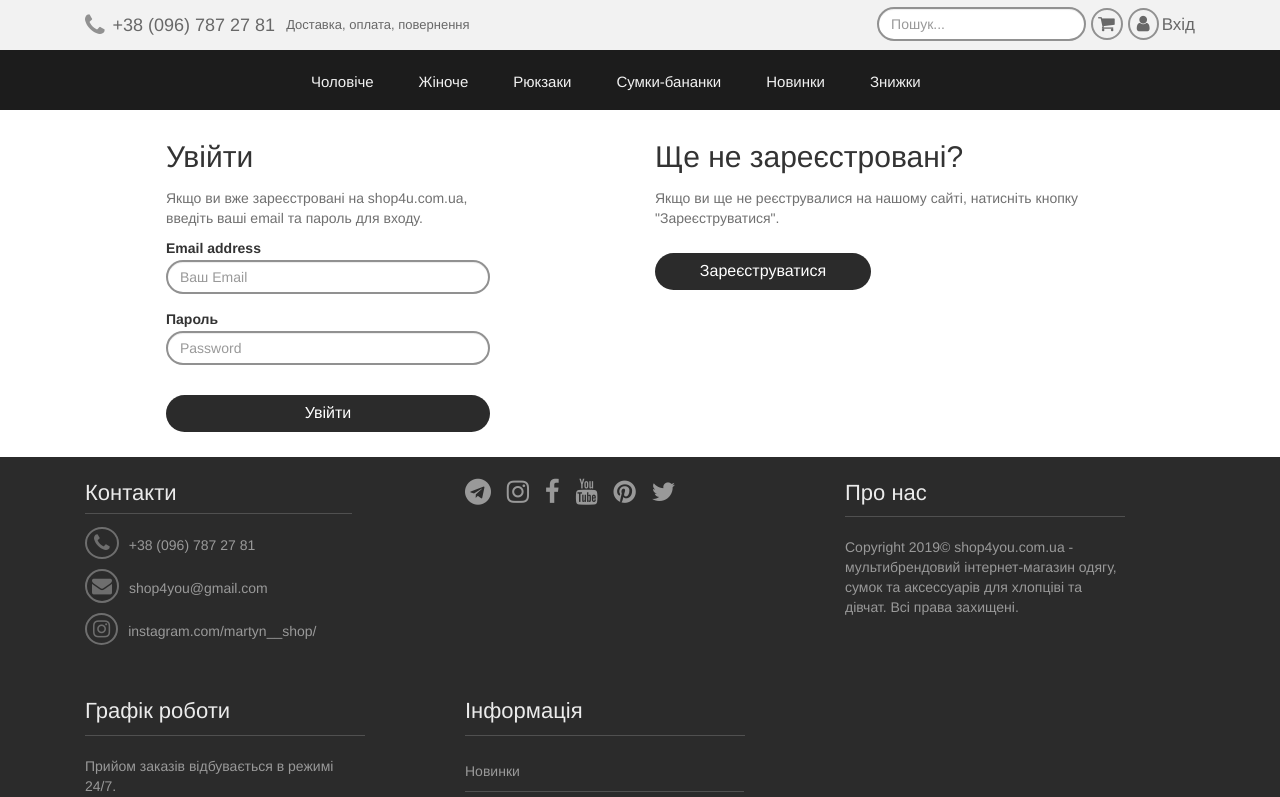
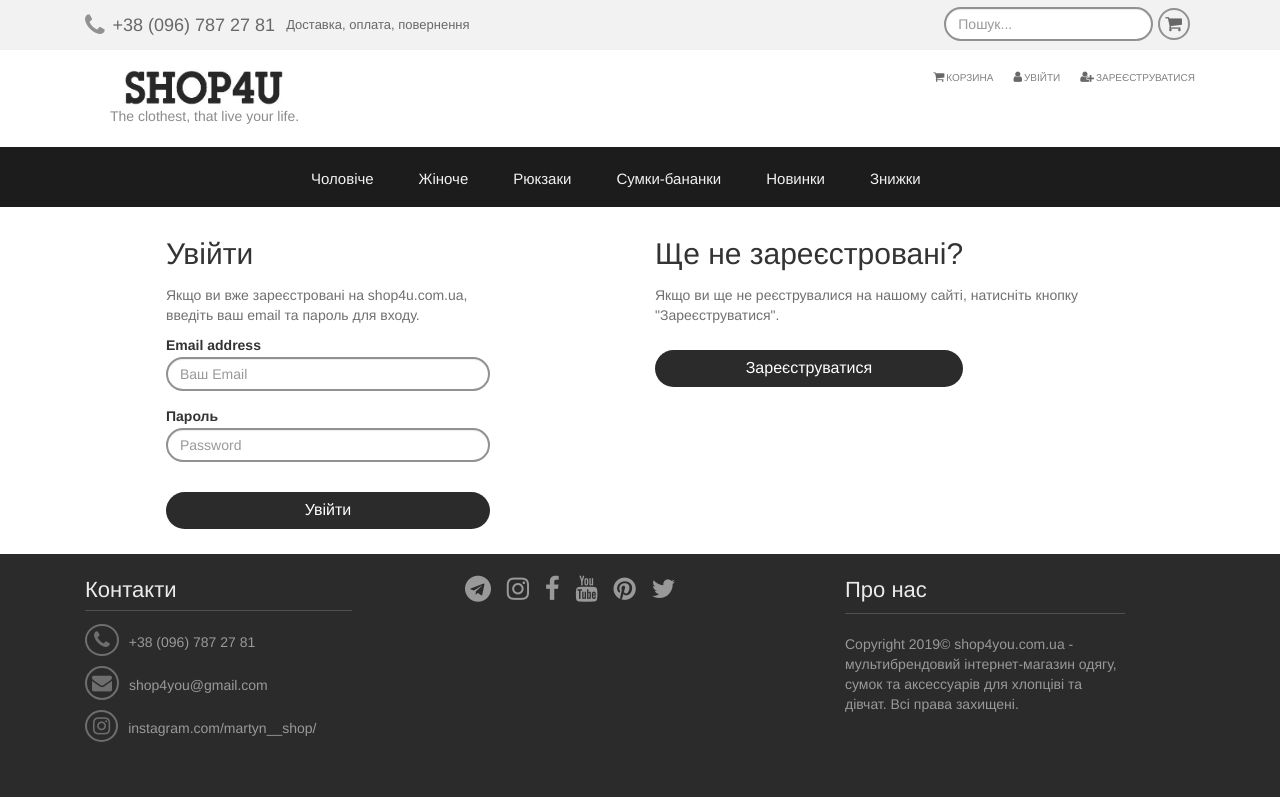
Before and after one commit to JimboGe/Shop.FrontEnd, a React (Create React App) app in the folder Shop.FrontEnd/ClientApp/: page /user/signin in a window 1280 px wide. Shown: the top 797 px of the page. Built offline with nearby package versions, Linux system fonts and the light colour scheme.

Commit message:
delete carousel, add logo

```diff
--- a/Shop.FrontEnd/ClientApp/src/components/NavMenu.css
+++ b/Shop.FrontEnd/ClientApp/src/components/NavMenu.css
@@ -26,7 +26,7 @@
     color:#f1f1f1;
     transition-duration: 400ms;
 }
-.navbar.bot .nav>li>a:focus, .navbar.bot .nav>li>a:hover, .fa-shopping-cart:hover{
+.navbar.bot .nav>li>a:focus, .navbar.bot .nav>li>a:hover, .navbar.top .fa-shopping-cart:hover{
     background-color: transparent;
     color:#f08c01;
     border-color:#f08c01;
@@ -54,7 +54,7 @@ a.phone{
 .services{
     font-size:13px;
 }
-.fa-shopping-cart{
+.navbar.top .fa-shopping-cart{
     border: 2px solid #919191;
     border-radius: 50%;
     padding-left:5px;
@@ -66,25 +66,6 @@ a.phone{
     margin-right:5px;
     margin-left:5px;
     transition-duration: 400ms;
-}
-.fa-user{
-    border:2px solid #919191;
-    border-radius: 50%;
-    padding: 5px;
-    padding-right: 7px;
-    padding-left: 7px;
-    margin-top:-2px;
-    color:#686868;
-    transition-duration: 400ms;
-}
-.login-logo span{
-    font-size:17px;
-    margin-left:3px;
-}
-.navbar.top a:hover>i{
-    color:#f08c01;
-    border-color:#f08c01;
-
 }
 input.form-control{
     margin-top:-3px;
@@ -206,3 +187,44 @@ input.form-control:active, input.form-control:focus, input.form-control:hover{
     text-shadow: 0 1px 0 #f08c01;
     background: black;
 }
+.navbar.middle .logo img{
+    padding:10px;
+    margin:-5px 0px -20px 25px;
+}
+.navbar.middle .logo a{
+    text-decoration: none;
+}
+.navbar.middle .logo div{
+    margin-left:25px;
+    padding-top:5px;
+    margin-bottom:-5px;
+}
+.navbar.middle .logo div span{
+    color:rgb(139, 139, 139);
+    transition-duration: 400ms;
+}
+.navbar.middle .right{
+    font-size:10px;
+    float:right;
+    margin-top:15px;
+}
+.navbar.middle .right a {
+    text-decoration: none;
+}
+.navbar.middle .right a span{
+    color:rgb(128, 128, 128);
+    margin-left:2px;
+    transition-duration: 400ms;
+}
+.navbar.middle .right a:not(:last-child){
+    margin-right:20px;
+}
+.navbar.middle .fa{
+    border:0;
+    font-size:12px;
+    color:#686868;
+    transition-duration: 400ms;
+}
+.navbar.middle .right a:hover i, .navbar.middle .right a:hover span{
+    color: #f08c01;
+}
--- a/Shop.FrontEnd/ClientApp/src/components/NavMenu.js
+++ b/Shop.FrontEnd/ClientApp/src/components/NavMenu.js
@@ -1,6 +1,6 @@
 import React, { Component } from 'react';
 import { Link } from 'react-router-dom';
-import { Button, Form, FormControl } from "react-bootstrap";
+import { Button, Form, FormControl, Row, Col } from "react-bootstrap";
 import styles from './NavMenu.css';
 
 class NavMenu extends Component {
@@ -282,16 +282,48 @@ class NavMenu extends Component {
                   <i className="fa fa-shopping-cart" style={{ fontSize: '18px' }}></i>
                   {this.dropItemCart()}
                 </Link>
-                <Link to='/user/signin' className='login-logo' >
-                  <i className="fa fa-user" style={{ fontSize: '18px' }}></i>
-                  <span>Вхід</span>
-                </Link>
               </div>
               <div style={{ float: 'right' }}>
                 <Form inline>
                   <FormControl type="text" placeholder="Пошук..." />
                 </Form>
               </div>
+            </div>
+          </nav>
+        </div>
+        <div style={{ borderRadius: '0' }} className='navbar middle'>
+          <nav>
+            <div className='container' >
+              <Row>
+                <Col md={8}>
+                  <div className='logo'>
+                    <Link to='/'>
+                      <img src='/img/logo.png' height='70px' />
+                      <div>
+                        <span>
+                          The clothest, that live your life.
+                        </span>
+                      </div>
+                    </Link>
+                  </div>
+                </Col>
+                <Col md={4}>
+                  <div className='right'>
+                    <Link to='/cart'>
+                      <i className="fa fa-shopping-cart"></i>
+                      <span>КОРЗИНА</span>
+                    </Link>
+                    <Link to='/user/signin'>
+                      <i className="fa fa-user"></i>
+                      <span>УВІЙТИ</span>
+                    </Link>
+                    <Link to='/user/signup'>
+                    <i class="fa fa-user-plus"></i>
+                      <span>ЗАРЕЄСТРУВАТИСЯ</span>
+                    </Link>
+                  </div>
+                </Col>
+              </Row>
             </div>
           </nav>
         </div>
--- a/Shop.FrontEnd/ClientApp/src/components/pages/Home/Home.css
+++ b/Shop.FrontEnd/ClientApp/src/components/pages/Home/Home.css
@@ -1,23 +1,3 @@
-
-.carousel.big button.left , .carousel.big button.right{
-    height: 420px;
-    background:transparent;
-    width:100px;
-    border:0px;
-}
-.carousel.small button.left , .carousel.small button.right{
-    height: 200px;
-    background:transparent;
-    width:50px;
-    border:0px;
-}
-.carousel button.left:active,.carousel button.left:focus,
-.carousel button.right:focus, .carousel button.right:active{
-    outline: 0px;
-}
-.carousel img{
-    width:100%;
-}
 .grid {
     display: grid;
     grid-template: 1fr 1fr 1fr 1fr/1fr 1fr 1fr 1fr 0.9fr 0.9fr;
--- a/Shop.FrontEnd/ClientApp/src/components/pages/Home/Home.js
+++ b/Shop.FrontEnd/ClientApp/src/components/pages/Home/Home.js
@@ -12,52 +12,12 @@ class Home extends Component {
       <div className='container'>
         <div className='grid'>
           <div className='item1'>
-            <div className='carousel big ' >
-              <Carousel slidesToShow={1} cellAlign="center"  speed={600} autoplay={true} autoplayInterval={2000}
-                wrapAround={true} pauseOnHover={true}
-                renderCenterLeftControls={({ previousSlide }) => (
-                  <button className='left' onClick={previousSlide} />
-                )}
-                renderCenterRightControls={({ nextSlide }) => (
-                  <button className='right' onClick={nextSlide} />
-                )}>
-                <Link to='#1'><img src="https://www.lesitedelasneaker.com/wp-content/images/2019/05/adidas-yeezy-350-boost-v2-black-non-reflective-banner1.jpg" /></Link>
-                <Link to='#2'><img src="https://photo.yupoo.com/vans1966666666/0add2c40/3e3fad3c.jpeg" /></Link>
-                <Link to='#3'><img src="https://photo.yupoo.com/vans1966666666/07534044/dc2fc888.jpeg" /></Link>
-              </Carousel>
-            </div>
           </div>
           <div className='item2'>
-            <div className='carousel small ' >
-              <Carousel slidesToShow={1} cellAlign="center" speed={600} autoplay={true} autoplayInterval={2000}
-                wrapAround={true} pauseOnHover={true}
-                renderCenterLeftControls={({ previousSlide }) => (
-                  <button className='left' onClick={previousSlide} />
-                )}
-                renderCenterRightControls={({ nextSlide }) => (
-                  <button className='right' onClick={nextSlide} />
-                )}>
-                <Link to='#1'><img src="https://photo.yupoo.com/vans1966666666/ae014356/dcfff5ea.jpeg" /></Link>
-                <Link to='#2'><img src="https://photo.yupoo.com/vans1966666666/0add2c40/3e3fad3c.jpeg" /></Link>
-                <Link to='#3'><img src="https://photo.yupoo.com/vans1966666666/07534044/dc2fc888.jpeg" /></Link>
-              </Carousel>
-            </div>
+
           </div>
           <div className='item3'>
-            <div className='carousel small ' >
-              <Carousel slidesToShow={1} cellAlign="center" speed={600} autoplay={true} autoplayInterval={2000}
-                wrapAround={true} pauseOnHover={true}
-                renderCenterLeftControls={({ previousSlide }) => (
-                  <button className='left' onClick={previousSlide} />
-                )}
-                renderCenterRightControls={({ nextSlide }) => (
-                  <button className='right' onClick={nextSlide} />
-                )}>
-                <Link to='#1'><img src="https://photo.yupoo.com/vans1966666666/ae014356/dcfff5ea.jpeg" /></Link>
-                <Link to='#2'><img src="https://photo.yupoo.com/vans1966666666/0add2c40/3e3fad3c.jpeg" /></Link>
-                <Link to='#3'><img src="https://photo.yupoo.com/vans1966666666/07534044/dc2fc888.jpeg" /></Link>
-              </Carousel>
-            </div>
+
           </div>
         </div>
       </div>
--- a/Shop.FrontEnd/ClientApp/src/components/pages/SignIn/SignIn.css
+++ b/Shop.FrontEnd/ClientApp/src/components/pages/SignIn/SignIn.css
@@ -19,7 +19,7 @@
     background:#2b2b2b;
 }
 .signin.right button{
-    width:40%;
+    width:57%;
 }
 .signin.left button{
     width:100%;
--- a/Shop.FrontEnd/ClientApp/src/components/pages/SignIn/SignIn.js
+++ b/Shop.FrontEnd/ClientApp/src/components/pages/SignIn/SignIn.js
@@ -16,7 +16,7 @@ class SignIn extends Component {
                         <div className='signin left'>
                             <h2>Увійти</h2>
                             <p>
-                                Якщо ви вже зареєстровані на shop4u.com.ua, введіть ваші email та пароль для входу.
+                                Якщо ви вже зареєстровані на shop4u.com.ua, введіть ваш email та пароль для входу.
                             </p>
                             <div className="form-group">
                                 <label >Email address</label>
```
Also changed, not shown: Shop.FrontEnd/ClientApp/public/img/logo.png (added).
